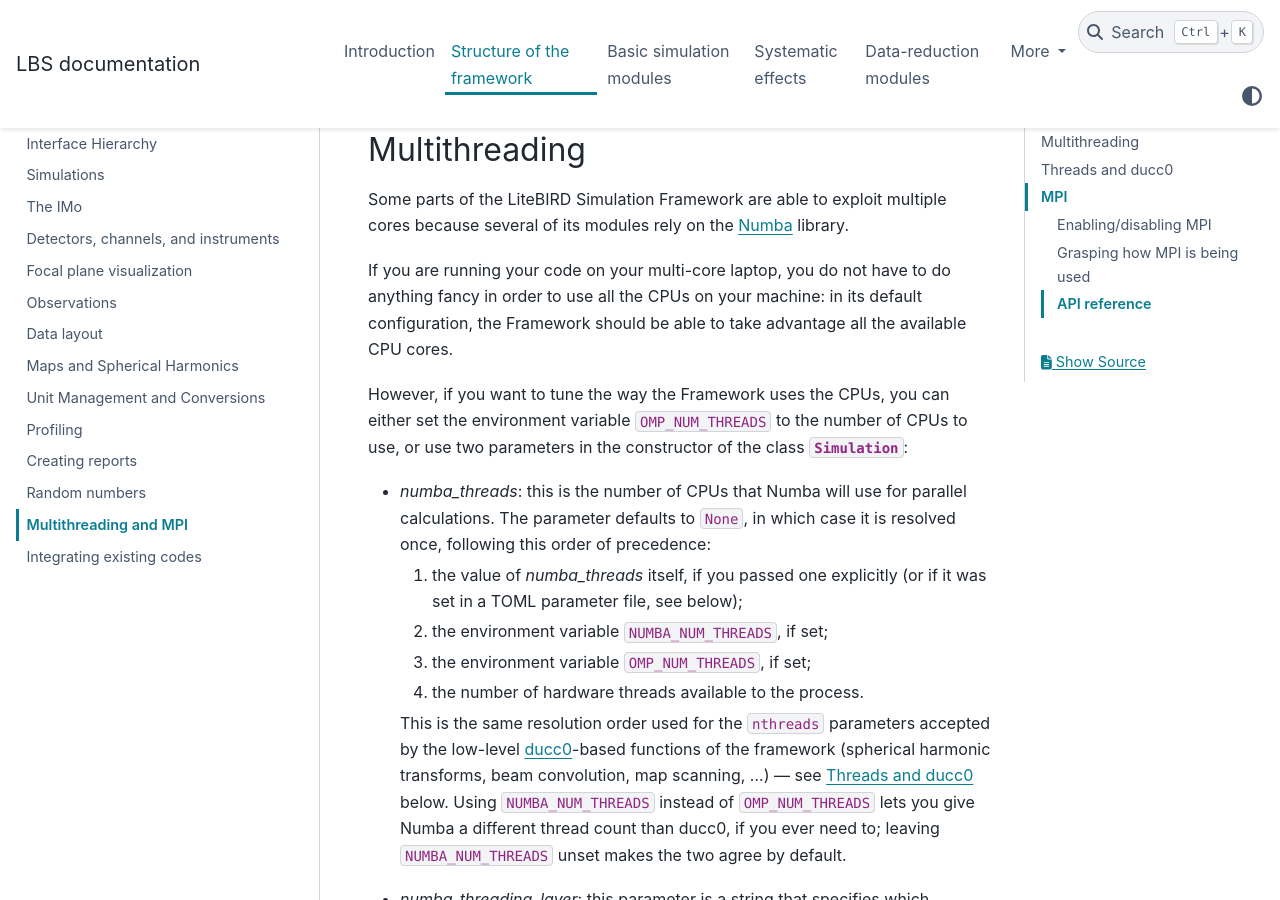
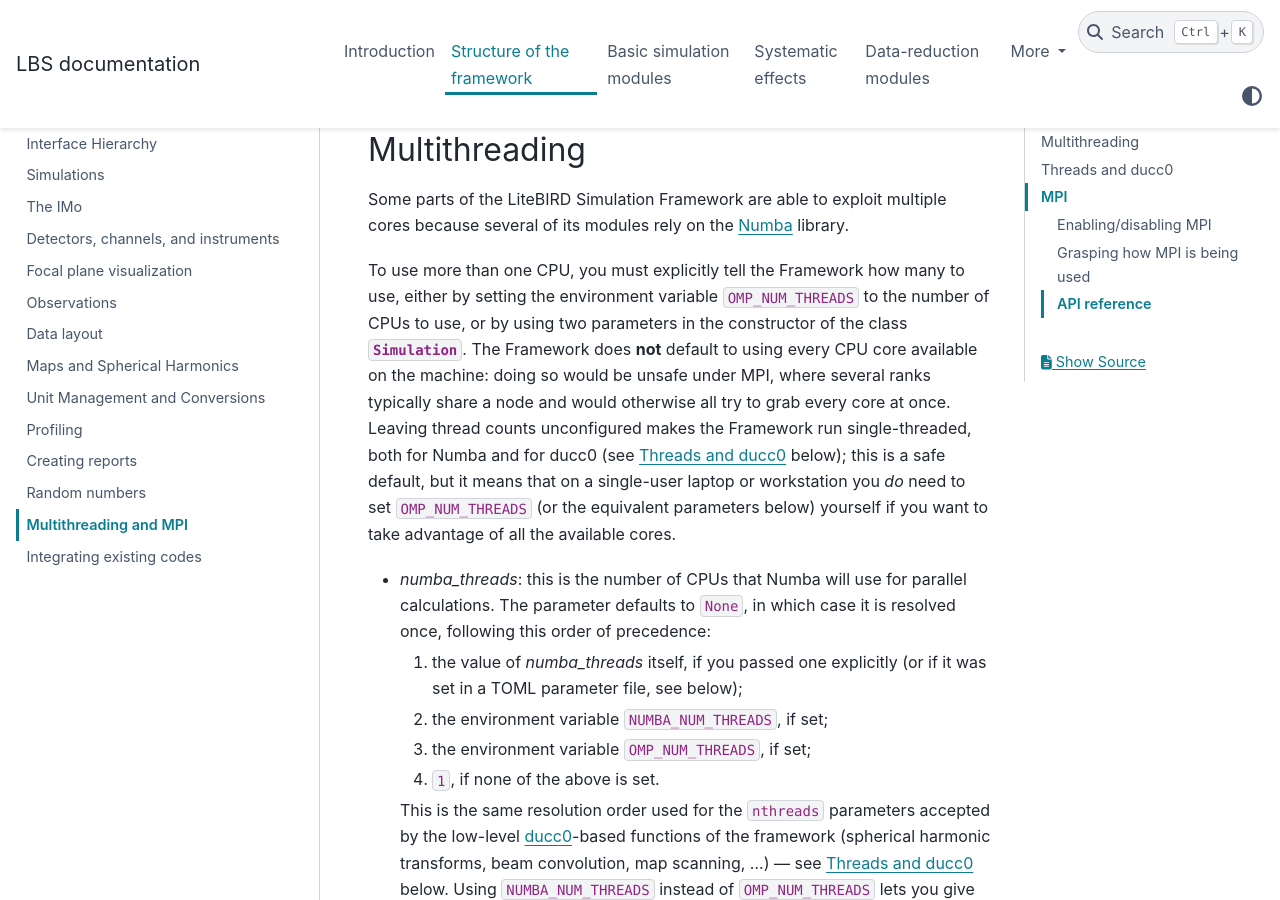
Before and after one commit to litebird/litebird_sim, a Sphinx documentation site: the page built from docs/source/mpi.rst, in a window 1280 px wide and 900 px high, scrolled down 498 px. Built offline with Sphinx 7.4.7 and the PyData theme 0.15.4, drawn with Linux system fonts in a browser that asks for light colours; some of the changed text lies outside the part shown.

Commit message:
Default nthreads/numba_threads fallback to 1 instead of hardware count (#544)
Per Avinash's review comment on #550: with no OMP_NUM_THREADS (or
NUMBA_NUM_THREADS) set, resolve_nthreads()/resolve_numba_nthreads()
previously fell back to ducc0.misc.available_hardware_threads() --
every hardware thread available to the process. That risks
oversubscription on unconfigured multi-rank MPI/OpenMP jobs, which is
the more consequential failure mode: HPC jobs are expected to set
OMP_NUM_THREADS per rank anyway, so this fallback mainly mattered for
laptop/workstation runs, where using every core by default is a much
smaller risk than one rank silently grabbing a whole shared node.

- utilities.py: drop the ducc0.misc-based _hardware_threads() helper;
  _compute_nthreads() now falls back to 1 when NUM_THREADS_ENVVAR is
  unset. _compute_numba_nthreads() is unaffected in structure (still
  falls back to _compute_nthreads()), so it inherits the same change.
- mpi.rst, maps_and_harmonics.rst: updated to describe the new
  fallback and drop the now-obsolete MPI-oversubscription warning
  (the new default is safe by construction); the Multithreading intro
  now says explicitly that the Framework does not use every core by
  default and that OMP_NUM_THREADS must be set for that.
- CHANGELOG.md: flagged as a behavior change.

Verified: full test suite (289 passed) + test_mpi_n4.py + ruff check,
all green; doctests in the touched docs pages still pass unchanged
(their expected output was already thread-count independent).

Co-Authored-By: Claude Sonnet 5 <noreply@anthropic.com>

```diff
--- a/docs/source/mpi.rst
+++ b/docs/source/mpi.rst
@@ -30,15 +30,19 @@ Some parts of the LiteBIRD Simulation Framework are able to
 exploit multiple cores because several of its modules rely on
 the `Numba <https://numba.pydata.org/>`_ library.
 
-If you are running your code on your multi-core laptop, you do not
-have to do anything fancy in order to use all the CPUs on your machine:
-in its default configuration, the Framework should be able to take
-advantage all the available CPU cores.
-
-However, if you want to tune the way the Framework uses the CPUs,
-you can either set the environment variable ``OMP_NUM_THREADS``
-to the number of CPUs to use, or use two parameters in
-the constructor of the class :class:`.Simulation`:
+To use more than one CPU, you must explicitly tell the Framework how
+many to use, either by setting the environment variable
+``OMP_NUM_THREADS`` to the number of CPUs to use, or by using two
+parameters in the constructor of the class :class:`.Simulation`.
+The Framework does **not** default to using every CPU core available
+on the machine: doing so would be unsafe under MPI, where several
+ranks typically share a node and would otherwise all try to grab every
+core at once. Leaving thread counts unconfigured makes the Framework
+run single-threaded, both for Numba and for ducc0 (see
+:ref:`nthreads_ducc0` below); this is a safe default, but it means
+that on a single-user laptop or workstation you *do* need to set
+``OMP_NUM_THREADS`` (or the equivalent parameters below) yourself if
+you want to take advantage of all the available cores.
 
 - `numba_threads`: this is the number of CPUs that Numba will
   use for parallel calculations. The parameter defaults to ``None``,
@@ -48,7 +52,7 @@ the constructor of the class :class:`.Simulation`:
      (or if it was set in a TOML parameter file, see below);
   2. the environment variable ``NUMBA_NUM_THREADS``, if set;
   3. the environment variable ``OMP_NUM_THREADS``, if set;
-  4. the number of hardware threads available to the process.
+  4. ``1``, if none of the above is set.
 
   This is the same resolution order used for the ``nthreads`` parameters
   accepted by the low-level `ducc0 <https://gitlab.mpcdf.mpg.de/mtr/ducc>`_-based
@@ -112,24 +116,25 @@ map-makers, ...) delegate their parallel work to the
 `ducc0 <https://gitlab.mpcdf.mpg.de/mtr/ducc>`_ library through an
 ``nthreads`` parameter. Every such function defaults to ``nthreads=None``,
 which is resolved through :func:`litebird_sim.resolve_nthreads` using the
-same precedence as ``OMP_NUM_THREADS`` for Numba above (explicit value,
-then ``OMP_NUM_THREADS``, then the number of hardware threads available to
-the process). The values used by the current process, resolved once when
-``litebird_sim`` is imported, are exposed as :data:`litebird_sim.NUM_THREADS`
-(for ducc0) and :data:`litebird_sim.NUMBA_NUM_THREADS` (for Numba).
+same precedence as ``OMP_NUM_THREADS`` for Numba above: explicit value,
+then ``OMP_NUM_THREADS``, then ``1``. The values used by the current
+process, resolved once when ``litebird_sim`` is imported, are exposed as
+:data:`litebird_sim.NUM_THREADS` (for ducc0) and
+:data:`litebird_sim.NUMBA_NUM_THREADS` (for Numba).
 
-.. warning::
-   When running under MPI with multiple ranks per node, leaving
-   ``OMP_NUM_THREADS`` unset lets *every* rank try to use *all* the
-   hardware threads on the node at once, which causes contention rather
-   than speedup. Set ``OMP_NUM_THREADS`` (and, if you need Numba to use a
-   different value, ``NUMBA_NUM_THREADS``) to a sensible per-rank share
-   before launching your job, e.g. for 8 MPI ranks on a 64-core node:
+This ``1``-thread fallback is deliberately conservative: it keeps both
+serial and MPI runs safe by default (no risk of a rank grabbing every
+core on a shared node), at the cost of not using extra cores unless you
+ask for them. If you want multithreaded ducc0/Numba execution — whether
+on a laptop or per MPI rank on a cluster — set ``OMP_NUM_THREADS`` (and,
+if needed, ``NUMBA_NUM_THREADS``) to the number of cores you want to use
+before launching your job, e.g. for 8 MPI ranks on a 64-core node, using
+8 threads per rank:
 
-   .. code-block:: sh
+.. code-block:: sh
 
-      $ export OMP_NUM_THREADS=8
-      $ mpirun -n 8 python3 my_script.py
+   $ export OMP_NUM_THREADS=8
+   $ mpirun -n 8 python3 my_script.py
 
 You can always override the resolved value for a single call by passing an
 explicit ``nthreads`` argument to the function you are calling.
```
Also changed, not shown: CHANGELOG.md (+1 -1 lines), docs/source/maps_and_harmonics.rst (+4 -4 lines), 1 other file.
